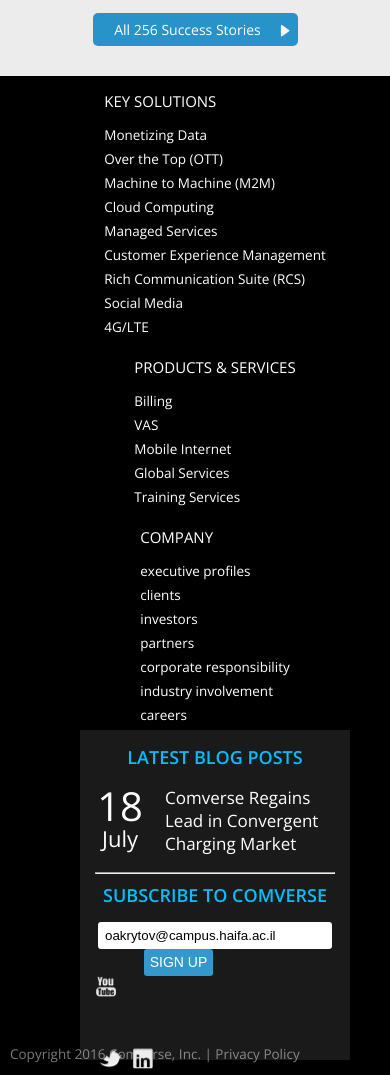
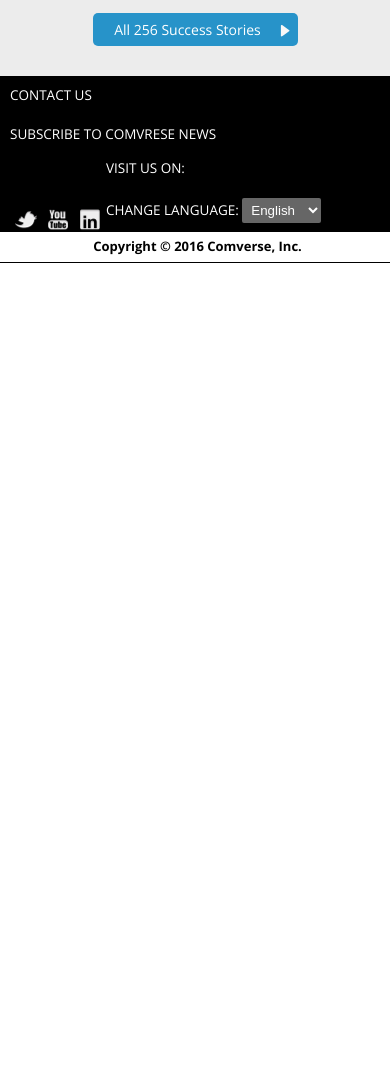
Before and after one commit to LenaAkrytova/comverse, a plain HTML site: page index.html in a window 390 px wide. Shown: the part 3319-4394 px from the top of the page. After the commit the page ends 3582 px from the top, so only its background shows below. Drawn offline with nearby package versions, Linux system fonts and the light colour scheme.

Commit message:
Adding mobile version for footer
Mobile version is default now, not showing desktop version at all

```diff
--- a/css/main.css
+++ b/css/main.css
@@ -779,7 +779,7 @@
     width: 180px;
 }
 
-footer
+.footer
 {
     display: block;
     font-size: 13.5px;
@@ -787,31 +787,45 @@
     background-color: black;
 }
 
-footer a
+.desktop-footer
+{
+    display: none;
+}
+
+.footer a
 {
     color: white;
 }
 
-footer > p
+.footer > p
 {
+    display:block;
     color: #7a7a7a;
+    text-align: center;
+    float: left;
+    margin-top: -30px;
+    margin-bottom: 0;
+    margin-left: 10px;
 }
 
-footer ol
+.footer ol
 {
-    display: block;
     position: relative;
     margin: 0;
 }
 
-footer ul li
+.footer ul
+{
+    padding: 0;
+}
+
+.footer ul li
 {
     margin-bottom: 6px;
 }
 
-aside
+.footer aside
 {
-    display: block;
     position: relative;
     text-align: center;
     background: rgba(255, 255, 255, 0.1);
@@ -838,22 +852,6 @@
     vertical-align: top;
     height: 100%;
     margin: 0 20px;
-}
-
-footer ul
-{
-    padding: 0;
-}
-
-footer h5
-{
-    margin-top: 15px;
-    margin-bottom: 15px;
-}
-
-footer h4
-{
-    margin: 0;
 }
 
 .footer-datedisplay
@@ -915,14 +913,15 @@
 .icon-youtube
 {
     content: url('../img/socialMenuIcon-youtube.png');
+    float: left;
+    margin: 5px;
+    margin-top: 50px;
 }
 
 .icon-youtube:hover
 {
     content: url('../img/socialMenuIcon-youtube_hover.png');
-    float: left;
-    margin: 5px;
-    margin-top: 50px;
+
 }
 
 .icon-twitter
@@ -951,12 +950,3 @@
 {
     content: url('../img/socialMenuIcon-linkdin_hover.png');
 }
-
-footer > p
-{
-    text-align: center;
-    float: left;
-    margin-top: -30px;
-    margin-bottom: 0;
-    margin-left: 10px;
-}
--- a/css/mobile.css
+++ b/css/mobile.css
@@ -91,3 +91,57 @@
 {
     display: block;
 }
+
+.mobile-footer
+{
+    display: block;
+    width: 100%;
+    padding-left: 0;
+
+}
+
+.mobile-footer li
+{
+    text-align: left;
+    background-color: transparent;
+    border-bottom: solid 1px black;
+    padding: 5px;
+    padding-left: 10px;
+    height: 28px;
+    vertical-align: middle;
+}
+
+.mobile-footer li:last-of-type
+{
+    text-align: center;
+    font-size: 13px;
+    font-weight: bold;
+    background-color: white;
+    color: black;
+    height: 20px;
+}
+
+.mobile-footer a
+{
+    position: relative;
+    top: 5px;
+}
+
+.mobile-footer form
+{
+    display: inline-block;
+    position: relative;
+    margin-left: 20px;
+    top: 4px;
+}
+
+.mobile-footer select
+{
+    color: white;
+    background-color: #666666;
+    border: none;
+    border-radius: 2px;
+    height: 25px;
+    padding-left: 5px;
+    padding-right: 5px;
+}
--- a/index.html
+++ b/index.html
@@ -209,8 +209,27 @@
             <a href="" class="button center">All 256 Success Stories</a>
         </div>
     </div>
-    <footer class="text-center">
-        <ol class="desktop-footer">
+    <footer class="text-center footer">
+        <ol class="mobile-footer">
+            <li><a href="">CONTACT US</a></li>
+            <li><a href="">SUBSCRIBE TO COMVRESE NEWS</a></li>
+            <li>
+                VISIT US ON:
+                <div class="icon-twitter"></div>
+                <div class="icon-youtube"></div>
+                <div class="icon-in"></div>
+            </li>
+            <li>
+                CHANGE LANGUAGE:
+                <select>
+                    <option value="english">English</option>
+                    <option value="hebrew">Hebrew</option>
+                    <option value="hebrew">Russian</option>
+                </select>
+            </li>
+            <li>Copyright &copy; 2016 Comverse, Inc.</li>
+        </ol>
+        <ol class="desktop-footer clearfix">
             <li class="footer-column">
                 <h5>KEY SOLUTIONS</h5>
                 <ul>
@@ -273,6 +292,7 @@
                 </aside>
             </li>
         </ol>
+
         <p>Copyright 2016 Comverse, Inc. | Privacy Policy  </p>
     </footer>
 </body>
```
